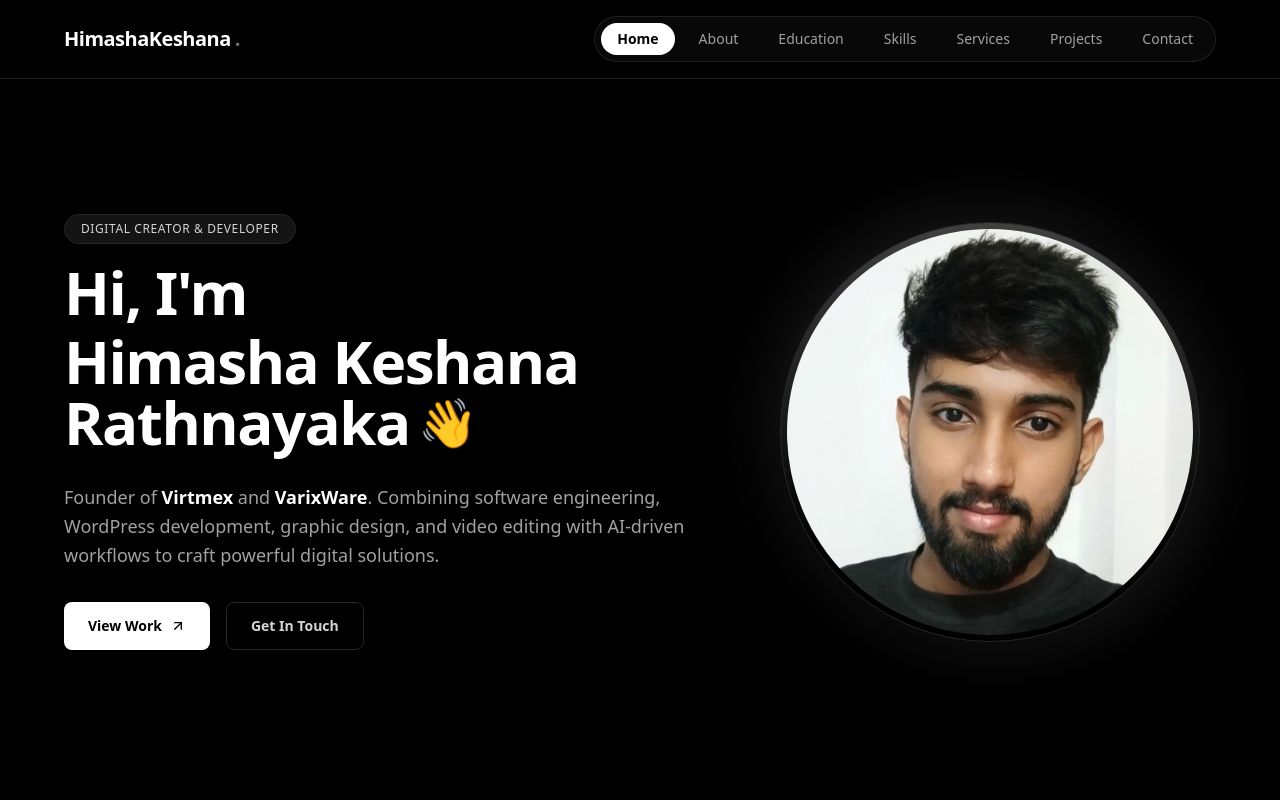
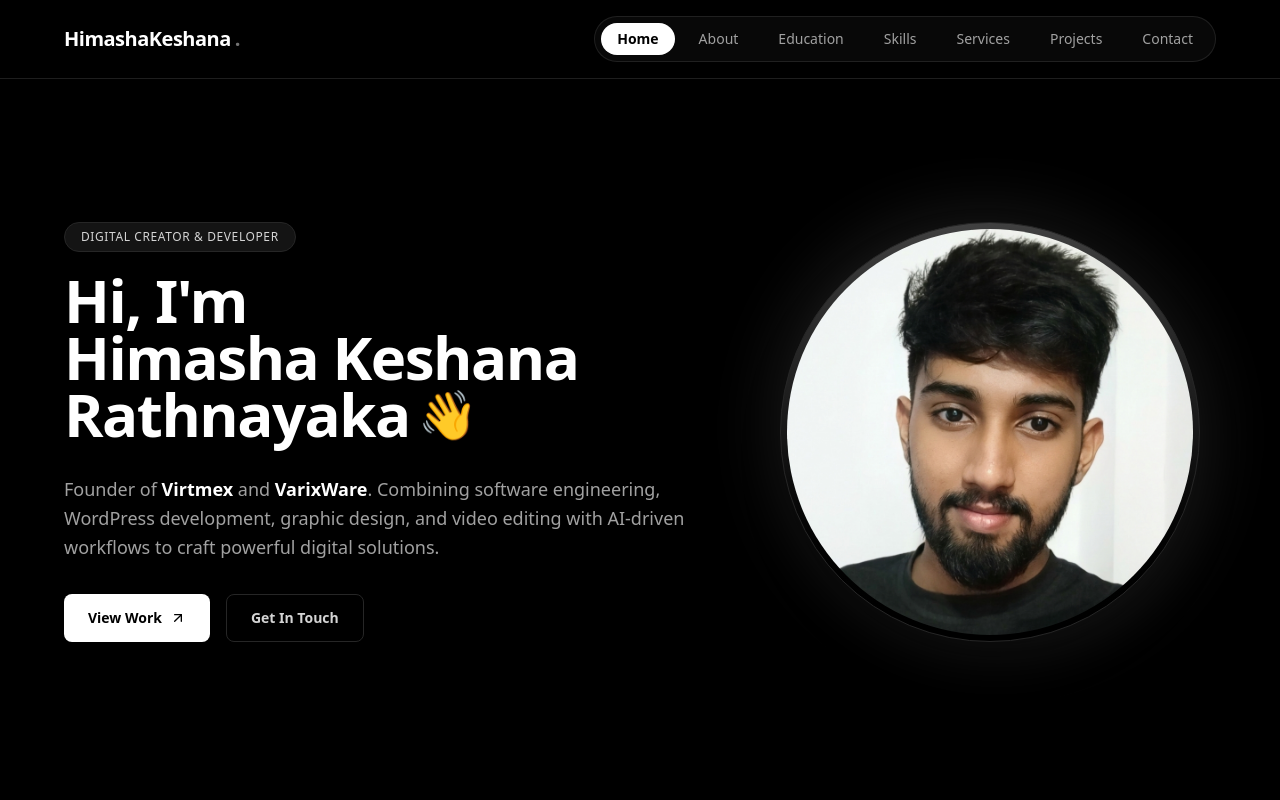
Before and after one commit to HimashaOfficial/my-portfolio, a Next.js app: page / in a window 1280 px wide. Shown: the top 800 px of the page. Built offline with nearby package versions, Linux system fonts and the light colour scheme.

Commit message:
Update hero section line spacing

```diff
--- a/src/app/page.js
+++ b/src/app/page.js
@@ -246,11 +246,11 @@ export default function Home() {
               Digital Creator & Developer
             </span>
 
-            {/* Tightened Line Height only for the name lines */}
-            <h1 className="text-3xl sm:text-5xl md:text-5xl lg:text-6xl font-extrabold mb-8 text-white tracking-tight leading-[0.95] sm:leading-[0.95] w-full">
-              <span className="block mb-2 sm:mb-3">Hi, I'm</span>
-              <span className="block">Himasha Keshana</span>
-              <span className="inline-flex items-center gap-2 whitespace-nowrap mt-1">
+            {/* Consistent tight line height across all 3 lines of the heading */}
+            <h1 className="text-3xl sm:text-5xl md:text-5xl lg:text-6xl font-extrabold mb-8 text-white tracking-tight leading-[0.95] sm:leading-[0.95] w-full flex flex-col items-center lg:items-start">
+              <span>Hi, I'm</span>
+              <span>Himasha Keshana</span>
+              <span className="inline-flex items-center gap-2 whitespace-nowrap">
                 <span>Rathnayaka</span>
                 <span className="text-2xl sm:text-4xl md:text-5xl">👋</span>
               </span>
```
